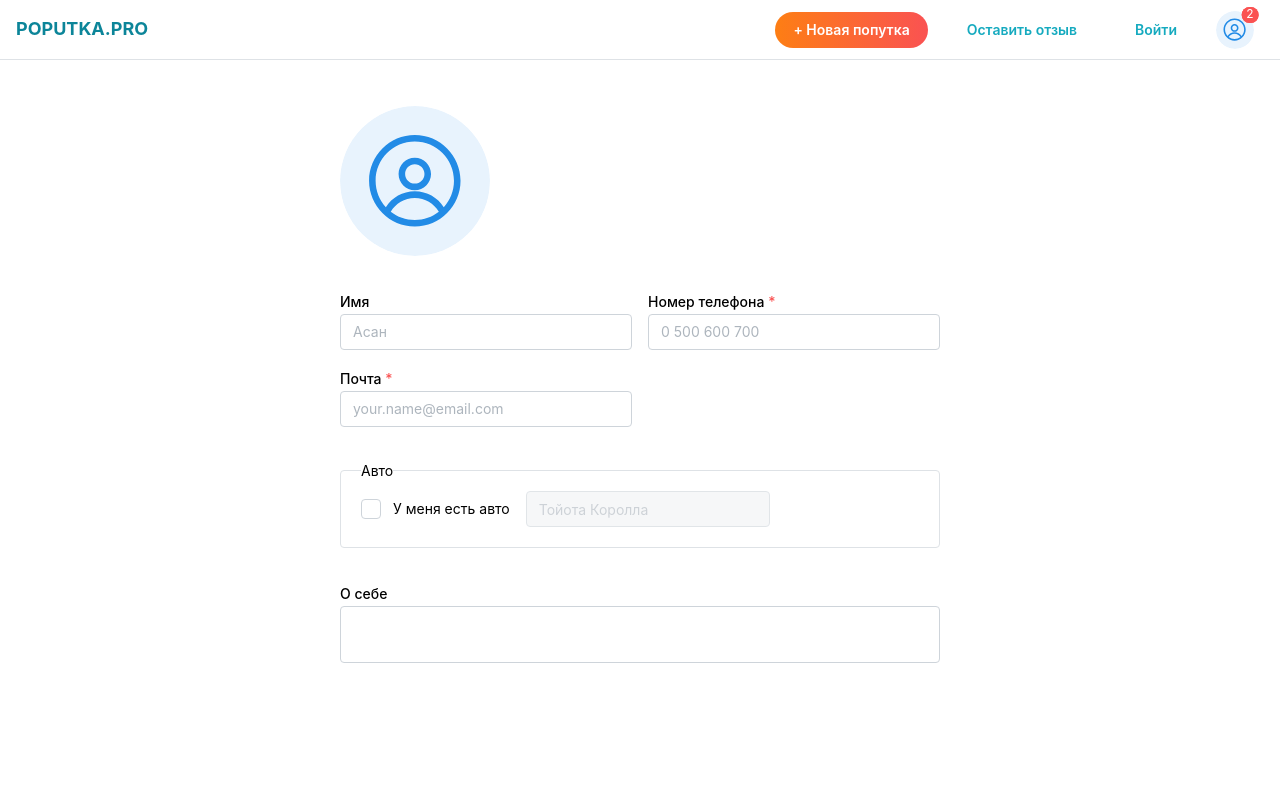
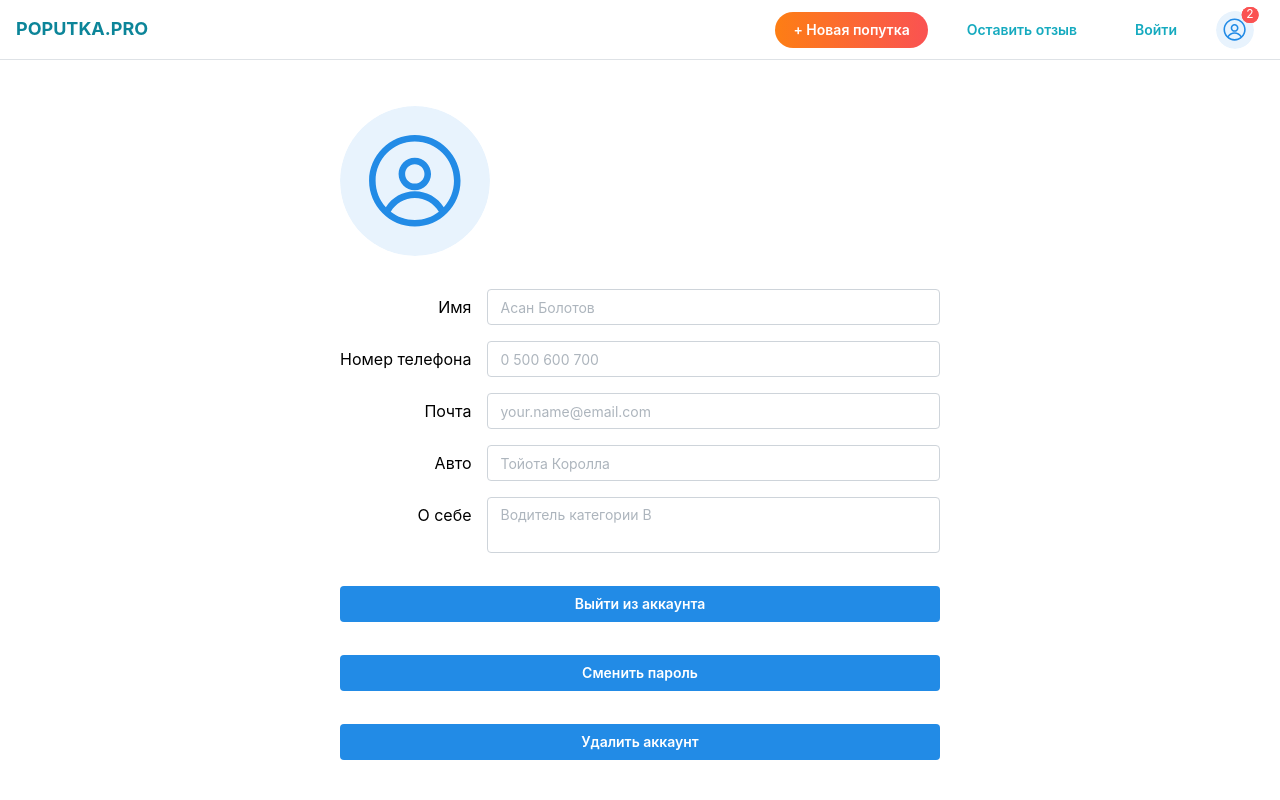
Before and after one commit to bakai-taalaibek/carpool, a Next.js app in the folder client/: page /profile in a window 1280 px wide. Shown: the top 800 px of the page. Built offline with nearby package versions, Linux system fonts and the light colour scheme.

Commit message:
Fix grid in profile

```diff
--- a/client/app/new/page.tsx
+++ b/client/app/new/page.tsx
@@ -30,7 +30,7 @@ export default function NewPage() {
         ]}
       />
       <SimpleGrid cols={{ base: 1, xs: 2 }}>
-        <TextInput label="Имя" placeholder="Асан" />
+        <TextInput label="Имя" placeholder="Асан Болотов" />
         <TextInput
           label="Номер телефона"
           placeholder="0 500 600 700"
--- a/client/app/profile/page.tsx
+++ b/client/app/profile/page.tsx
@@ -14,6 +14,8 @@ import {
   Group,
   Box,
   Fieldset,
+  Grid,
+  Flex,
 } from "@mantine/core";
 import { DatePickerInput, TimeInput } from "@mantine/dates";
 import { IconClock } from "@tabler/icons-react";
@@ -26,31 +28,32 @@ export default function NewPage() {
     <Stack maw={600} mx="auto" gap={33} pt={30}>
       <Avatar color="blue" radius={100} size={150} />
 
-      <SimpleGrid cols={{ base: 1, xs: 2 }}>
-        <TextInput label="Имя" placeholder="Асан" />
-        <TextInput
-          label="Номер телефона"
-          placeholder="0 500 600 700"
-          required
-        />
-        <TextInput required label="Почта" placeholder="your.name@email.com" />
-      </SimpleGrid>
+      <div className="grid grid-cols-[auto_1fr] align-items-center gap-4">
+      <Text ta="end" h="36px" lh="36px">
+          Имя
+        </Text>
+        <TextInput placeholder="Асан Болотов" />
+                <Text ta="end" h="36px" lh="36px">
+          Номер телефона
+        </Text>
+        <TextInput placeholder="0 500 600 700" required />
+        <Text ta="end" h="36px" lh="36px">
+          Почта
+        </Text>
+        <TextInput required placeholder="your.name@email.com" />
+        <Text ta="end" h="36px" lh="36px">
+          Авто
+        </Text>
+        <TextInput required placeholder="Тойота Королла" />
+        <Text ta="end" h="36px" lh="36px">
+          О себе
+        </Text>
+        <Textarea required placeholder="Водитель категории В" />
+      </div>
 
-      <Fieldset legend="Авто">
-        <Group>
-          <Checkbox
-            checked={hasCar}
-            onChange={(event) => setHasCar(event.currentTarget.checked)}
-            label="У меня есть авто"
-          />
-          <TextInput
-            // label="Авто"
-            placeholder="Тойота Королла"
-            disabled={!hasCar}
-          />
-        </Group>
-      </Fieldset>
-      <Textarea autosize minRows={2} label="О себе" />
+      <Button>Выйти из аккаунта</Button>
+      <Button>Сменить пароль</Button>
+      <Button>Удалить аккаунт</Button>
     </Stack>
   );
 }
```
